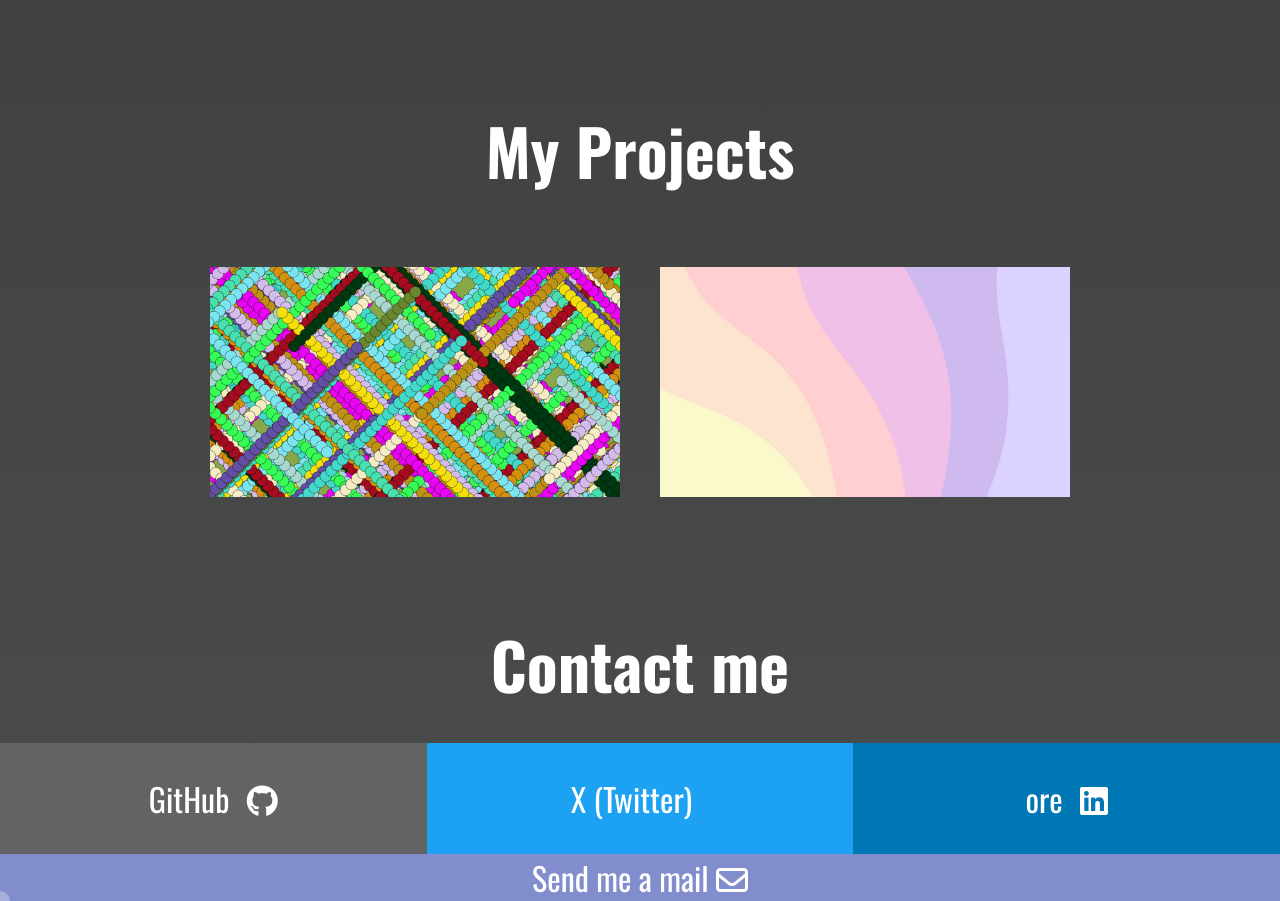
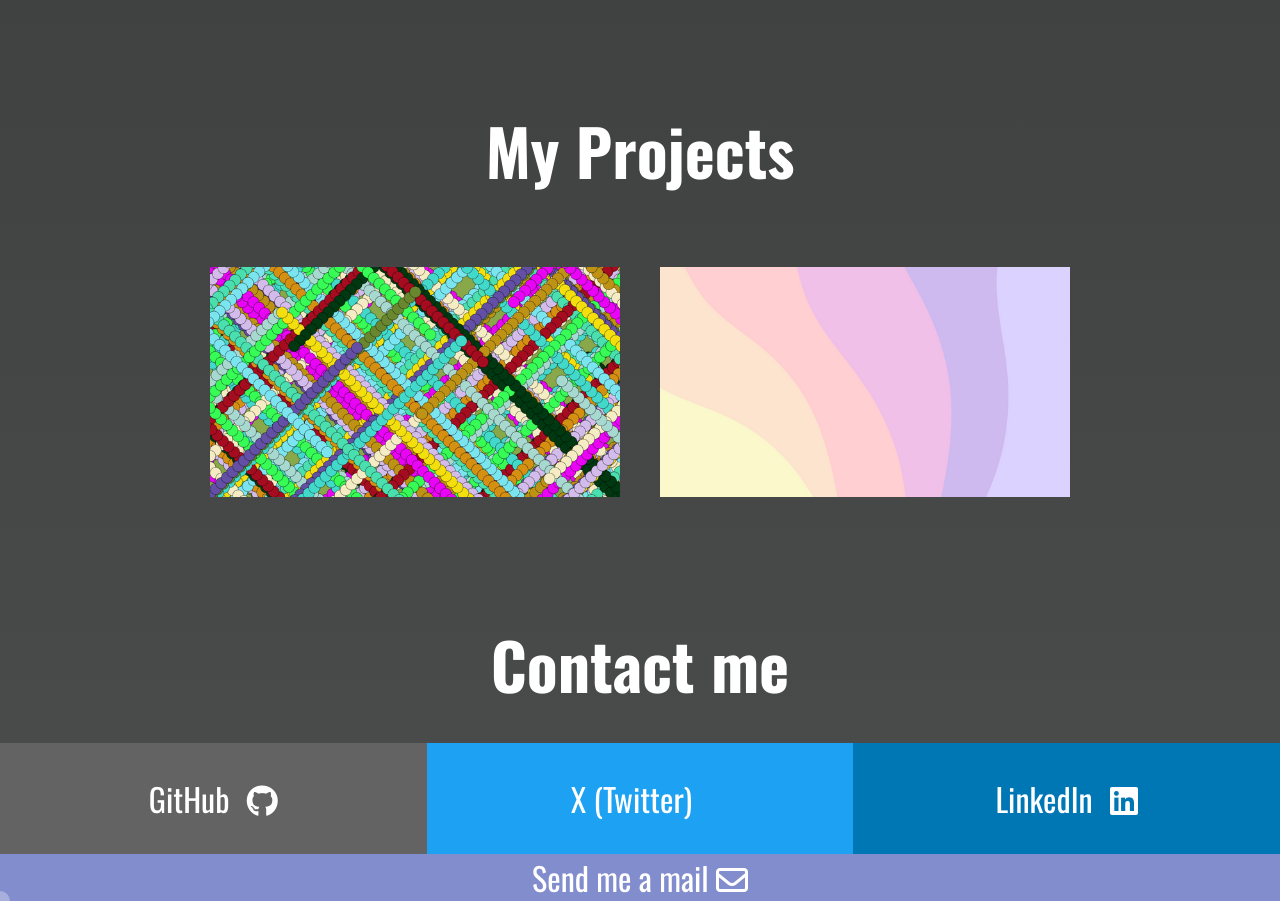
Before and after one commit to Clamaxfr/portfolio, a website: page index.html in a window 1280 px wide. Shown: the part 1454-2355 px from the top of the page. Drawn offline with Linux system fonts and the light colour scheme; some icons are missing.

Commit message:
New Commit

```diff
--- a/index.html
+++ b/index.html
@@ -79,7 +79,7 @@
                     </div>
                     <div class="git-x">
                         <a href="https://www.linkedin.com/in/maxime-brulin-8857b329b/" target="_blank">
-                            <p class="box3">ore
+                            <p class="box3">LinkedIn
                                 <i class="fa-brands fa-linkedin"></i>
                             </p>
                         </a>
```
